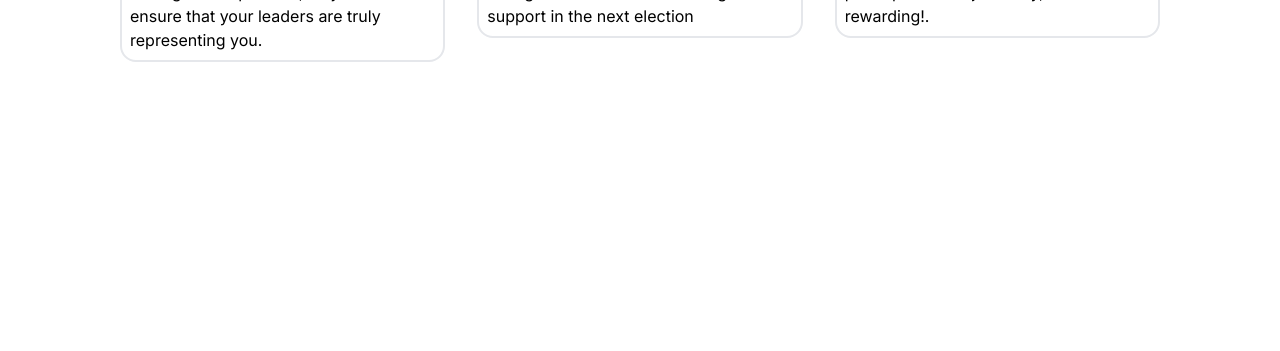
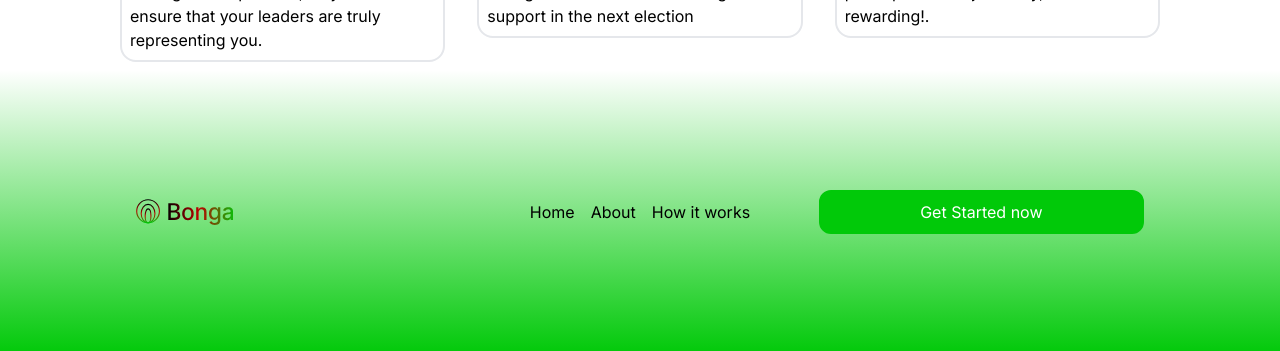
Before and after one commit to Friendsofthepeople/peoples-gavel, a Next.js app: page / in a window 1280 px wide. Shown: the part 4226-4577 px from the top of the page. Before the commit the page ends 4296 px from the top, so only its background shows below. Built offline with nearby package versions, Linux system fonts and the light colour scheme.

Commit message:
add footer

```diff
--- /dev/null
+++ b/app/components/Footer.tsx
@@ -0,0 +1,31 @@
+import React from 'react'
+import Image from 'next/image'
+
+function Footer() {
+    return (
+        <>
+            <div className='items-center bg-gradient-to-t from-[#01C909] py-28 px-6 w-full'>
+                <div className='grid grid-cols-1 md:grid-cols-3 md:px-6 lg:px-28 gap-4 items-center'>
+                    <div className='relative flex justify-center md:justify-start items-center w-full my-2'>
+                    <a href='/'>
+                        <Image height={100} width={100} alt='logo' src={'/logo/logo-full-v.svg'} />
+                    </a>
+                    </div>
+
+                    <div className='my-2'>
+                    <ul className="flex justify-center items-center gap-4">
+                    <li>Home</li>
+                    <li>About</li>
+                    <li>How it works</li>
+                </ul>
+                    </div>
+                    <div className=''>
+                    <button className='border-2 border-[#01C909] text-[#ffffff] bg-[#01C909] rounded-xl py-2 px-4 my-2 w-full' >Get Started now</button>
+                    </div>
+                </div>
+            </div>
+        </>
+    )
+}
+
+export default Footer
--- a/app/page.tsx
+++ b/app/page.tsx
@@ -4,6 +4,7 @@ import HowItWorks from "./components/HowItWorks";
 import Features from './components/Features';
 import WhatIsBonga from './components/WhatIsBonga';
 import WhyBonga from './components/WhyBonga'
+import Footer from './components/Footer'
 
 export default function Home() {
   return (
@@ -13,6 +14,7 @@ export default function Home() {
      <Features />
      <WhatIsBonga />
      <WhyBonga />
+     <Footer />
     </main>
   );
 }
```
